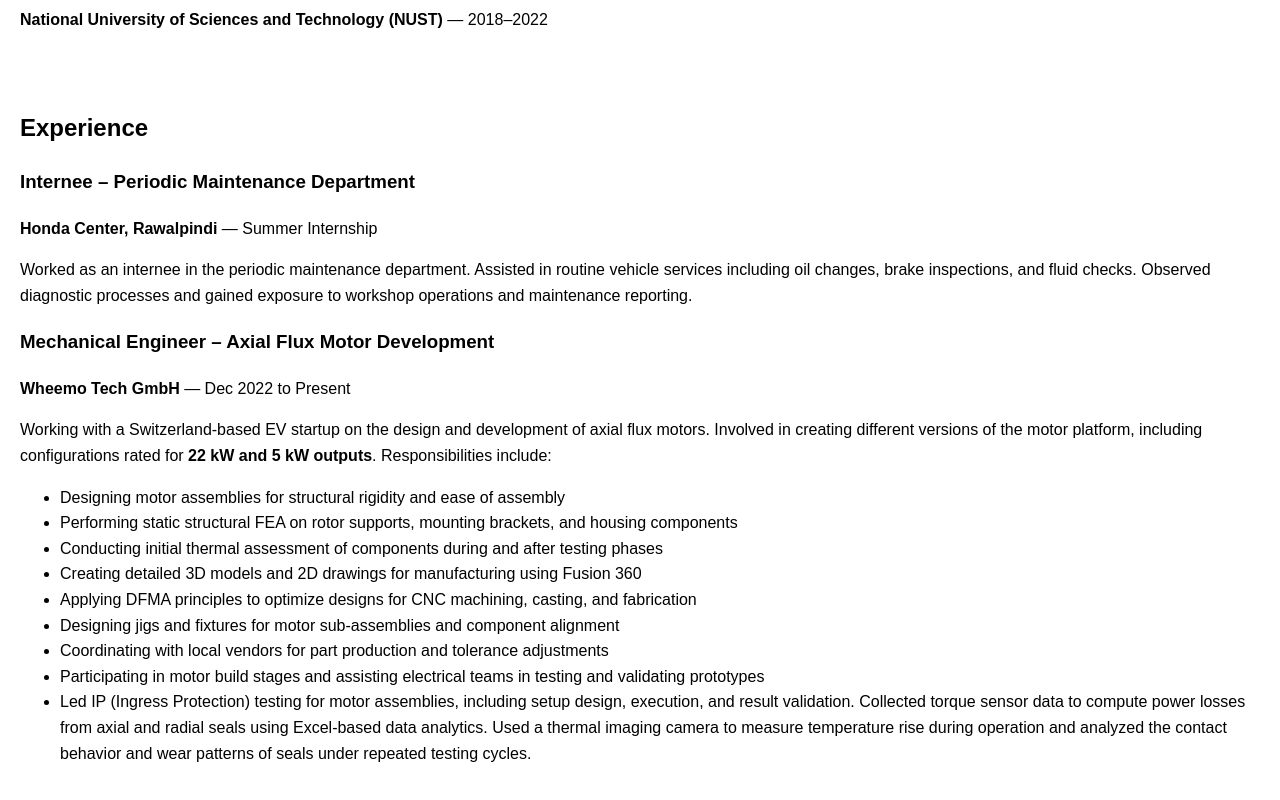
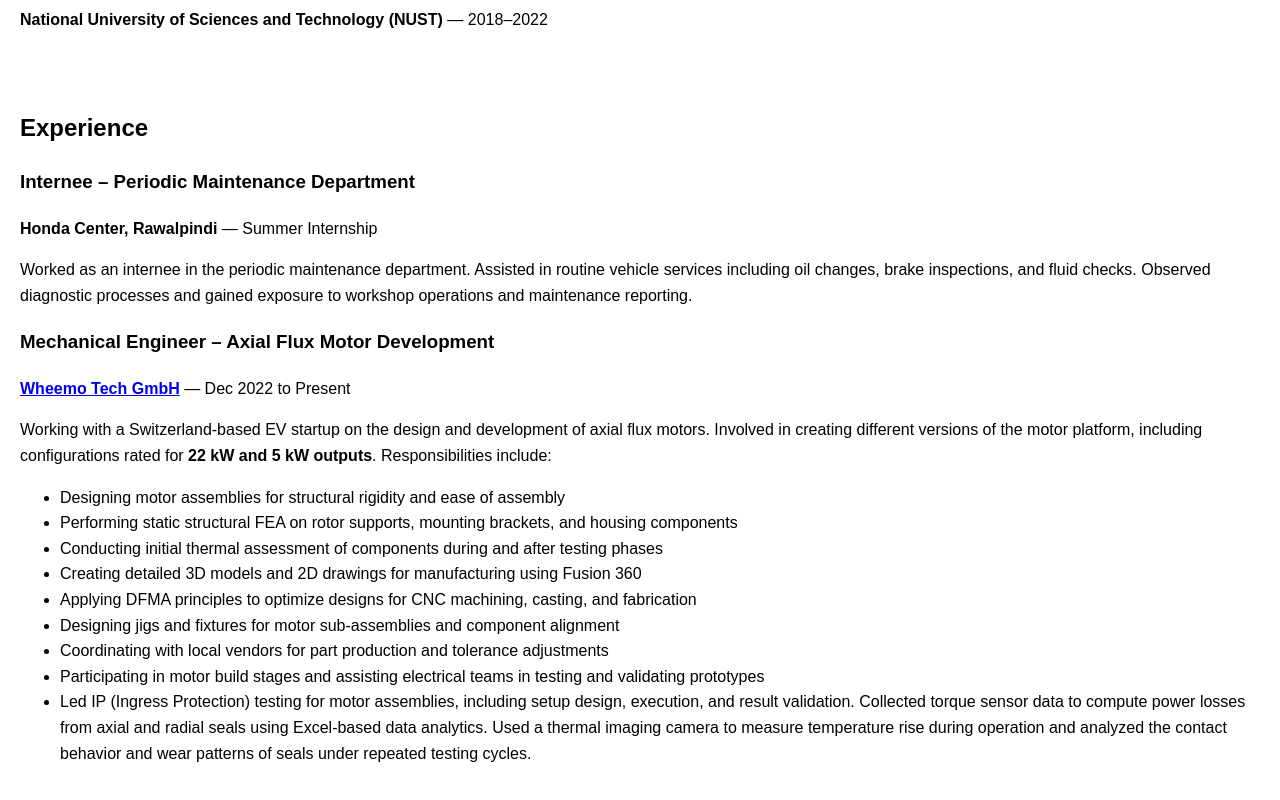
Before and after one commit to usmankhan1001/portfolio-website, a plain HTML site: page index.html in a window 1280 px wide. Shown: the part 937-1737 px from the top of the page. Drawn offline with Linux system fonts and the light colour scheme.

Commit message:
Update index.html

```diff
--- a/index.html
+++ b/index.html
@@ -56,7 +56,7 @@
   </p>
 
   <h3>Mechanical Engineer – Axial Flux Motor Development</h3>
-  <p><strong><a href="https://www.wheemo.dev" target="_blank"></a>Wheemo Tech GmbH</strong> — Dec 2022 to Present</p>
+  <p><strong><a href="https://www.wheemo.dev" target="_blank">Wheemo Tech GmbH</a></strong> — Dec 2022 to Present</p>
   <p>
     Working with a Switzerland-based EV startup on the design and development of axial flux motors. Involved in creating different versions of the motor platform, including configurations rated for <strong>22 kW and 5 kW outputs</strong>. Responsibilities include:
   </p>
```
